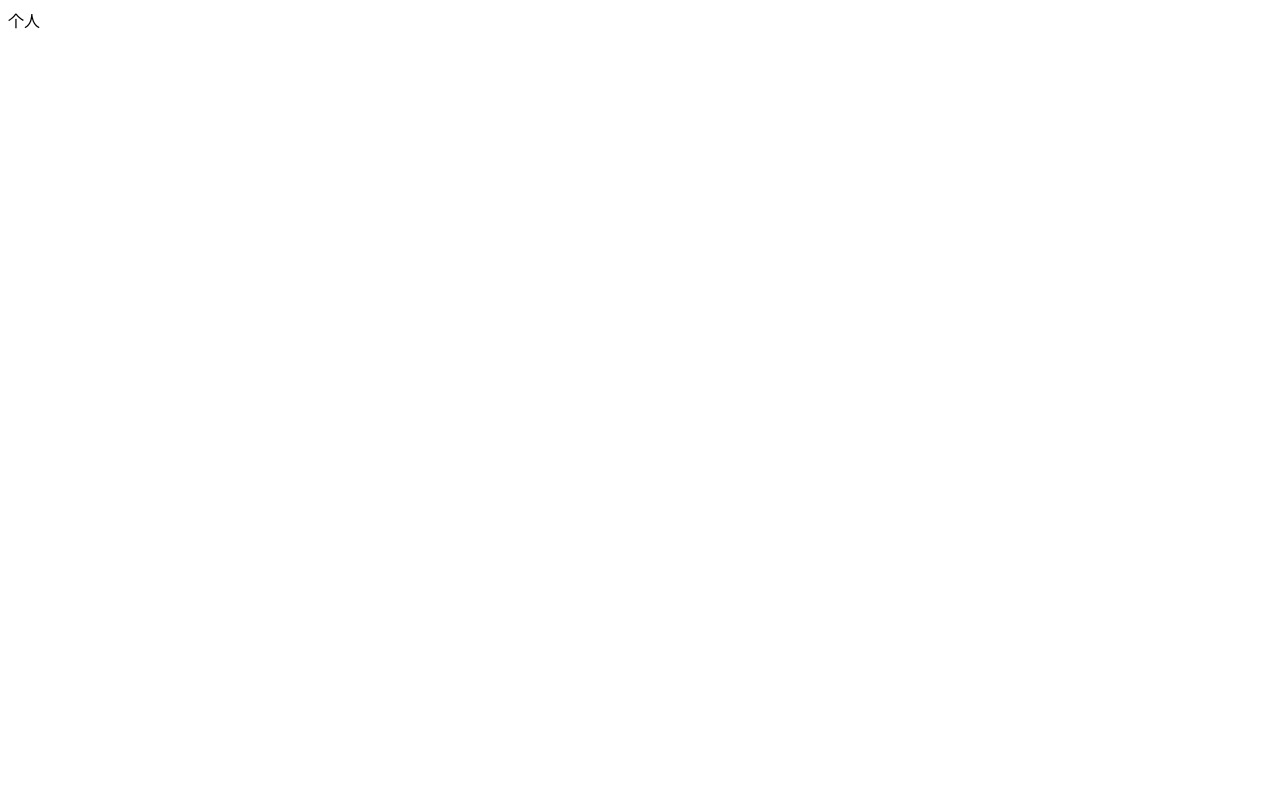
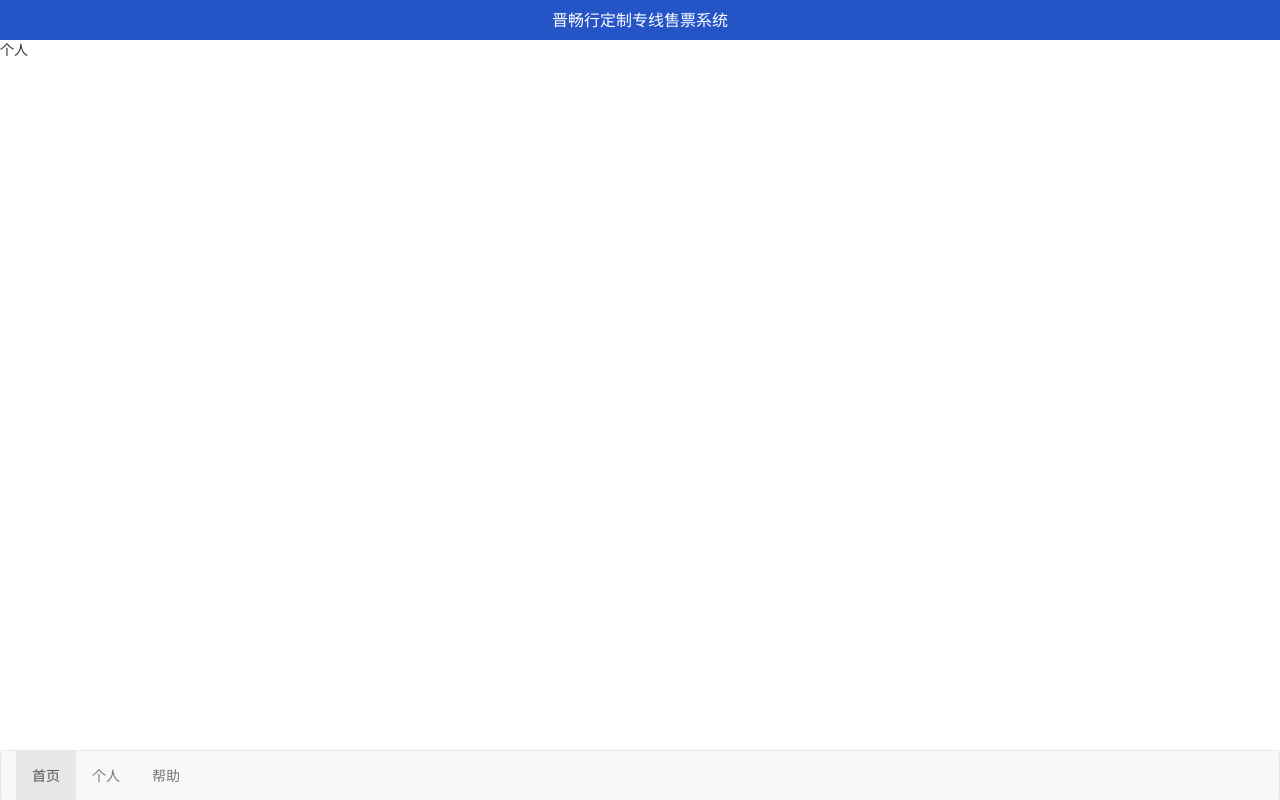
Before and after one commit to caodooGMT/ticket-for-wx, a website: page views/user-information.html in a window 1280 px wide. Drawn offline with nearby package versions, Linux system fonts and the light colour scheme.

Commit message:
page footer css and link change

```diff
--- /dev/null
+++ b/components/footer.html
@@ -0,0 +1,11 @@
+<footer>
+    <div class="navbar navbar-default footer-navbar">
+        <div class="container-fluid" id="footer-container-fluid">
+            <ul class="nav navbar-nav">
+                <li class="footer-nav-button active" id="footer-nav-to-index"><a href="../views/index.html">首页</a></li>
+                <li class="footer-nav-button" id="footer-nav-to-user"><a href="../views/user-information.html">个人</a></li>
+                <li class="footer-nav-button" id="footer-nav-to-faq"><a href="../views/index.html">帮助</li>
+            </ul>
+        </div>
+    </div>
+</footer>
--- a/css/common.css
+++ b/css/common.css
@@ -1,18 +1,19 @@
 html {
-    max-width: 800px;
+    min-width: 200px;
+    overflow-x: scroll;
 }
 
 #header {
     display: block;
     width: auto;
     background: #2554c7;
-    height: 80px;
+    height: 40px;
     text-align: center;
 }
 
 #header h1 {
-    font-size: 30px;
-    margin-top: 25px;
+    font-size: 16px;
+    margin-top: 12px;
     color: white;
     display: inline-block;
 }
@@ -20,9 +21,24 @@ html {
 #footer {
     display: block;
     text-align: center;
+    position: fixed;
+    bottom: 0;
+    width: 100%;
+    height: 50px;
 }
 
-#footer-navbar {
-    float: none;
-    width: inherit;
+.footer-nav-button {
+    float: left;
+    width: 60px;
+    display: inline-block;
 }
+
+#footer ul {
+    width: 200px;
+    margin: 0 auto;
+    height: 100%;
+}
+
+.footer-navbar {
+    margin: 0;
+}
--- a/css/index.css
+++ b/css/index.css
@@ -5,9 +5,9 @@
 }
 
 #index-content h1 {
-    font-size: 22px;
+    font-size: 14px;
 }
 
 #index-content h2 {
-    font-size: 16px;
+    font-size: 12px;
 }
--- a/js/common.js
+++ b/js/common.js
@@ -1,11 +1,11 @@
-$(document).ready(function(){
-    $.get("../conponents/header.html", function(data) {
+$(document).ready(function () {
+    $.get("../components/header.html", function (data) {
         $("#header").html(data);
     });
 });
 
-$(document).ready(function(){
-    $.get("../conponents/footer.html", function(data) {
+$(document).ready(function () {
+    $.get("../components/footer.html", function (data) {
         $("#footer").html(data);
     });
 });
--- a/views/user-information.html
+++ b/views/user-information.html
@@ -3,8 +3,20 @@
 <head>
     <meta charset="UTF-8">
     <title>定制专线</title>
+    <meta charset="UTF-8">
+    <meta name="viewport" content="width=device-width, inital-scale=1">
+    <title>定制专线</title>
+    <link rel="stylesheet" type="text/css" href="../css/index.css">
+    <script src="../js/index.js"></script>
+    <script src="../node_modules/jquery/dist/jquery.min.js"></script>
+    <script src="../js/common.js"></script>
+    <script src="../node_modules/bootstrap/dist/js/bootstrap.min.js"></script>
+    <link rel="stylesheet" type="text/css" href="../node_modules/bootstrap/dist/css/bootstrap.min.css">
+    <link rel="stylesheet" type="text/css" href="../css/common.css">
 </head>
 <body>
+<div id="header"></div>
 个人
+<div id="footer"></div>
 </body>
 </html>
```
Also changed, not shown: components/faq.html (added, +3 -0 lines), conponents/footer.html (deleted, +0 -10 lines), views/faq.html (deleted, +0 -10 lines), components/header.html (renamed from conponents/header.html).
